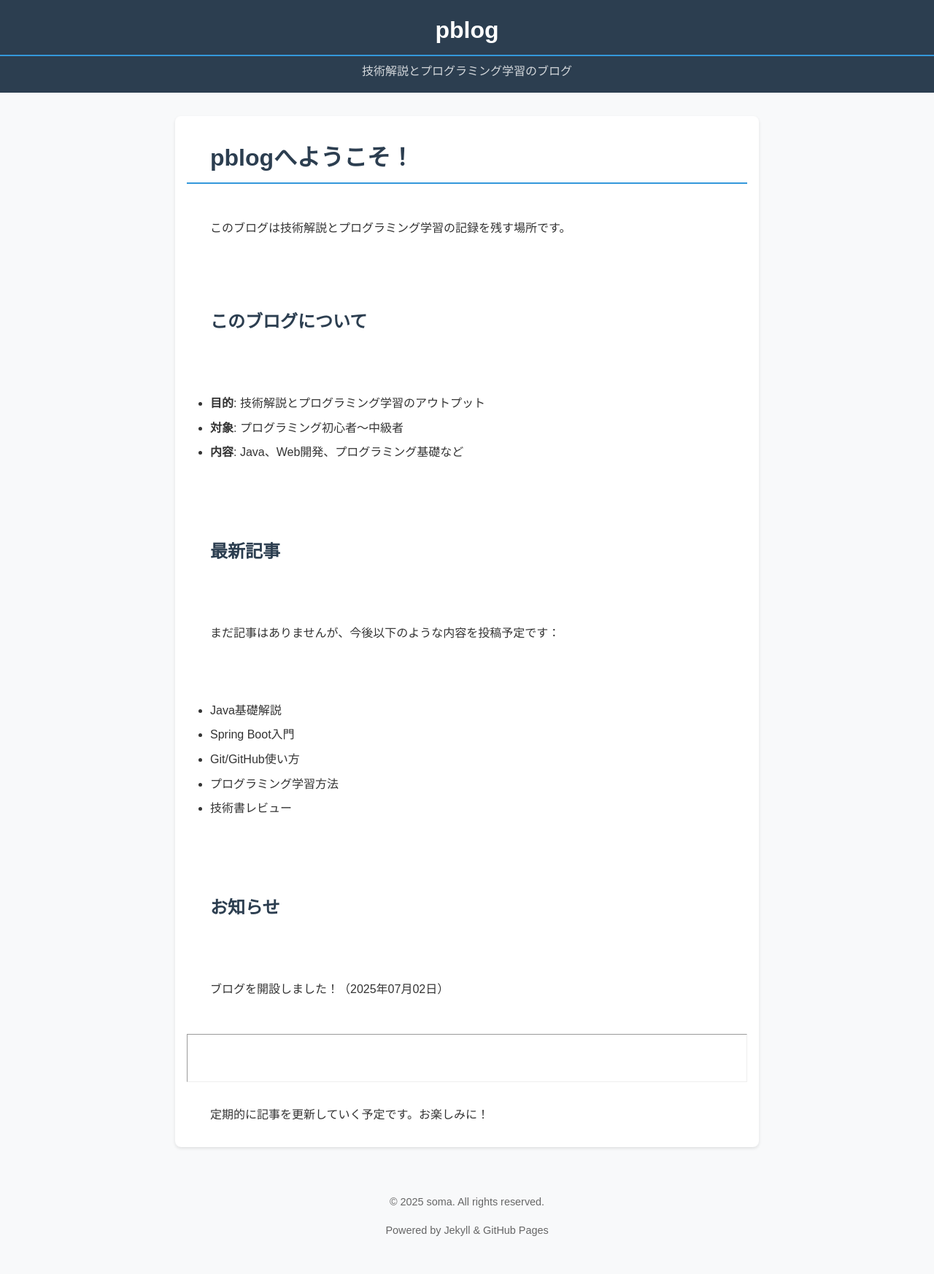
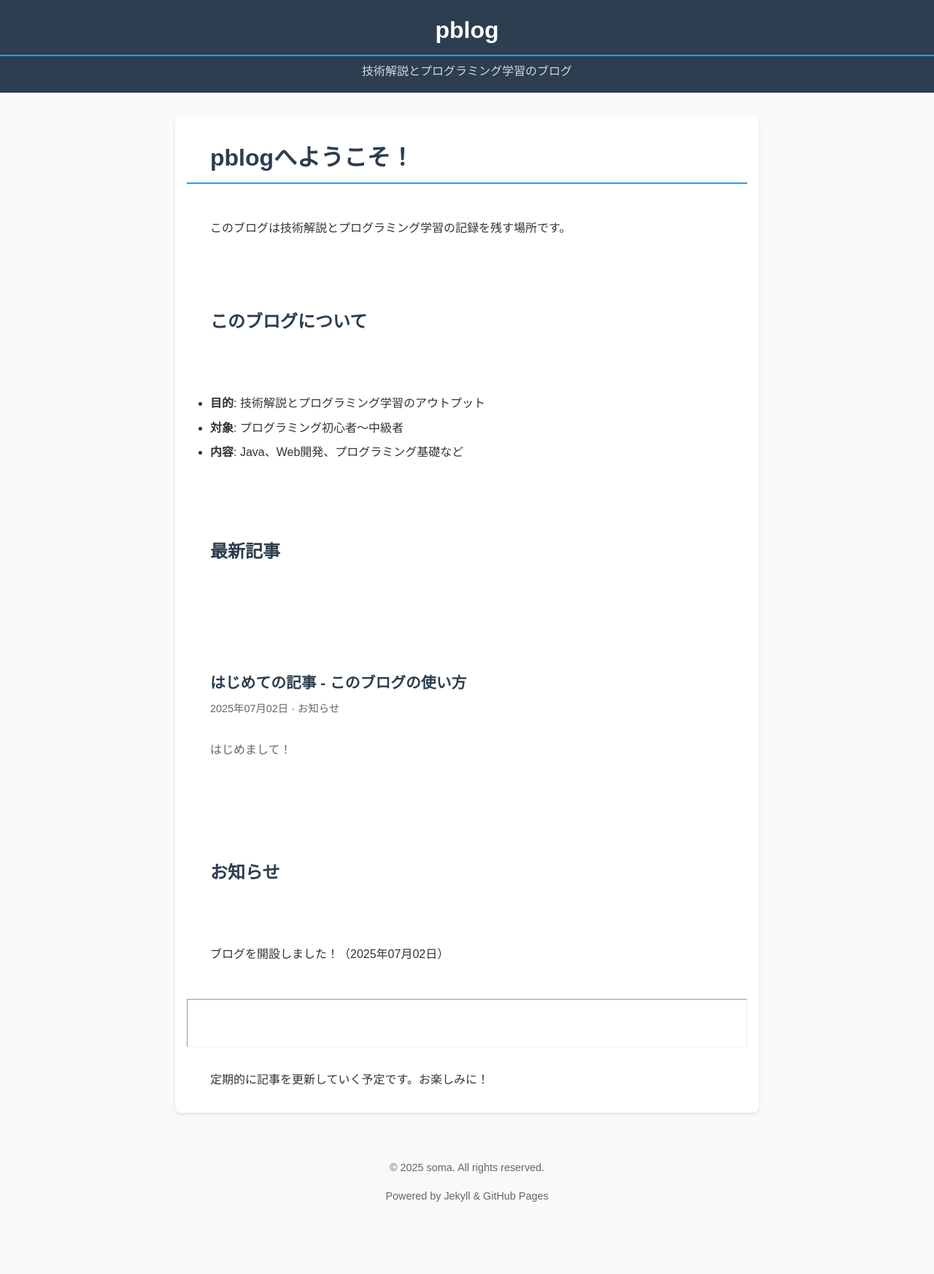
Before and after one commit to somadevfat/pblog, a Jekyll site: the page built from index.md, in a window 1280 px wide. Shown: the whole page at 73% size. Built offline with Jekyll 4.4.1, drawn with Linux system fonts in a browser that asks for light colours; after the commit the page ends 1699 px from its top, so only the background shows below that.

Commit message:
記事一覧表示機能と記事遷移機能を追加
- ホームページに記事一覧を自動表示
- 記事追加時に自動でリンクが追加される
- 記事への遷移リンクを設置
- 記事一覧用のCSSスタイルを追加
- 最大5件表示、それ以上は「すべての記事を見る」リンク表示

```diff
--- a/assets/css/style.css
+++ b/assets/css/style.css
@@ -124,6 +124,52 @@ pre code {
     color: inherit;
 }
 
+/* Post list styles */
+.post-list {
+    margin: 2rem 0;
+}
+
+.post-item {
+    border-bottom: 1px solid #eee;
+    padding: 1.5rem 0;
+}
+
+.post-item:last-child {
+    border-bottom: none;
+}
+
+.post-item h3 {
+    margin-bottom: 0.5rem;
+    font-size: 1.3rem;
+}
+
+.post-item h3 a {
+    color: #2c3e50;
+    text-decoration: none;
+}
+
+.post-item h3 a:hover {
+    color: #3498db;
+    text-decoration: underline;
+}
+
+.post-excerpt {
+    color: #666;
+    margin-top: 0.5rem;
+}
+
+.all-posts-link {
+    text-align: center;
+    margin-top: 2rem;
+    padding-top: 1rem;
+    border-top: 1px solid #eee;
+}
+
+.all-posts-link a {
+    font-weight: bold;
+    color: #3498db;
+}
+
 /* Post meta */
 .post-meta {
     color: #666;
--- a/index.md
+++ b/index.md
@@ -15,6 +15,30 @@ title: ホーム
 
 ## 最新記事
 
+{% if site.posts.size > 0 %}
+<div class="post-list">
+  {% for post in site.posts limit:5 %}
+    <article class="post-item">
+      <h3><a href="{{ post.url | relative_url }}">{{ post.title }}</a></h3>
+      <p class="post-meta">
+        <time datetime="{{ post.date | date_to_xmlschema }}">{{ post.date | date: "%Y年%m月%d日" }}</time>
+        {% if post.categories.size > 0 %}
+        · {{ post.categories | join: ", " }}
+        {% endif %}
+      </p>
+      <p class="post-excerpt">{{ post.excerpt | strip_html | truncatewords: 30 }}</p>
+    </article>
+  {% endfor %}
+</div>
+
+{% if site.posts.size > 5 %}
+<p class="all-posts-link">
+  <a href="{{ '/posts/' | relative_url }}">すべての記事を見る &rarr;</a>
+</p>
+{% endif %}
+
+{% else %}
+
 まだ記事はありませんが、今後以下のような内容を投稿予定です：
 
 - Java基礎解説
@@ -23,6 +47,8 @@ title: ホーム
 - プログラミング学習方法
 - 技術書レビュー
 
+{% endif %}
+
 ## お知らせ
 
 ブログを開設しました！（{{ "now" | date: "%Y年%m月%d日" }}）
```
